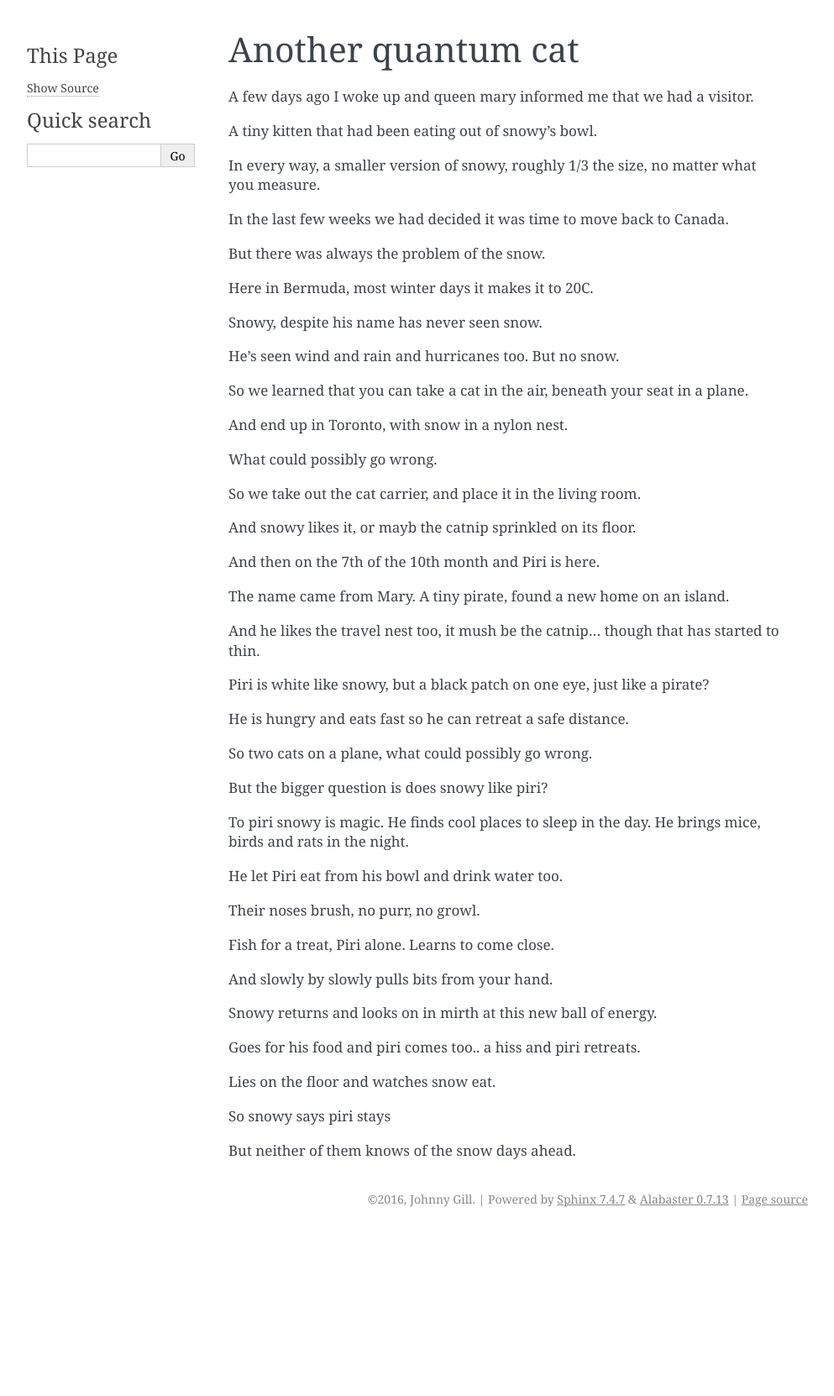
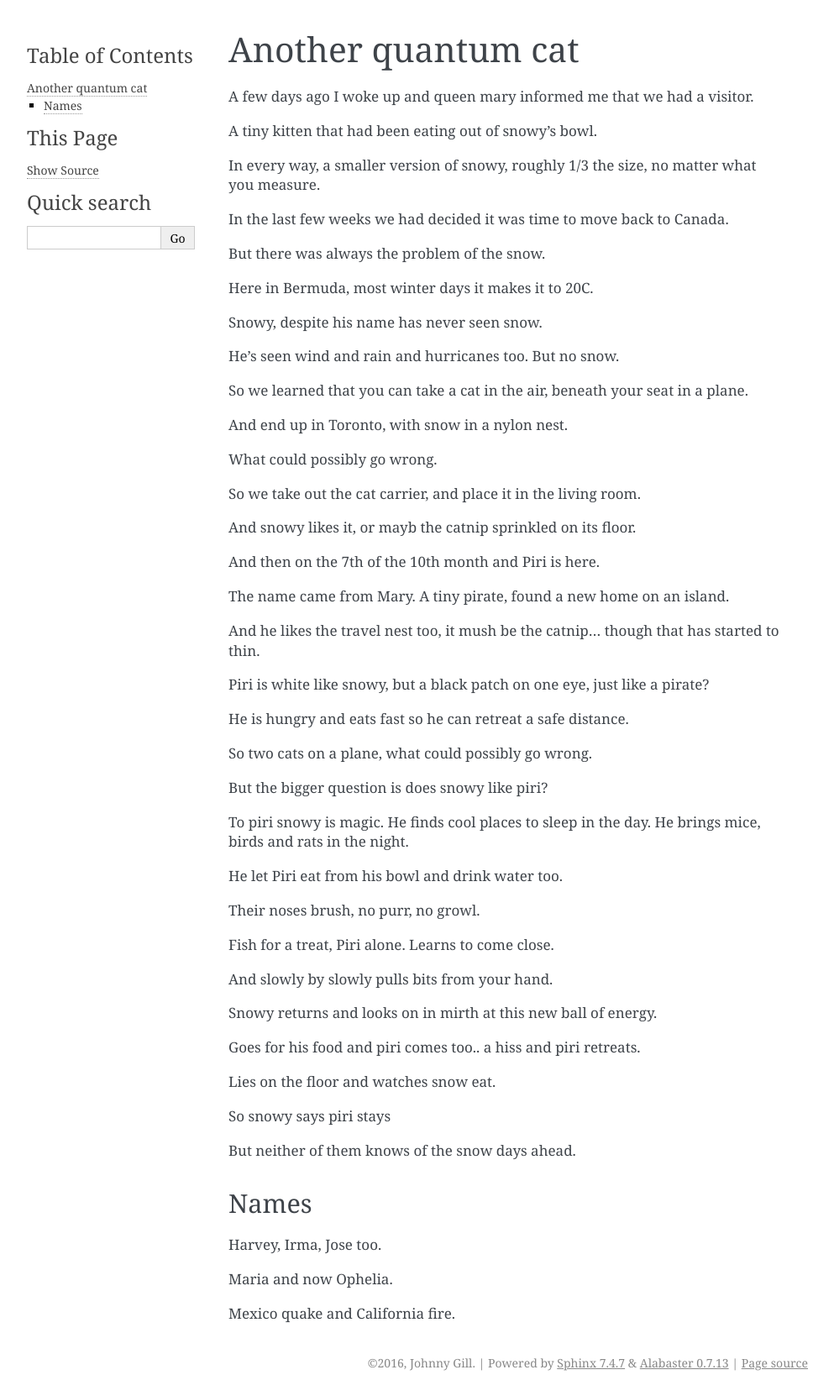
Before and after one commit to openbermuda/karmapi, a Sphinx documentation site: the page built from docs/nodice/piri.rst, in a window 1280 px wide. Shown: the whole page at 84% size, without its empty margins (148-1141 px from the left). Built offline with Sphinx 7.4.7, drawn with Linux system fonts in a browser that asks for light colours; formulas are drawn with MathJax 3; pages that are not in the unit, such as notebooks, are missing from menus; before the commit the page ends 1467 px from its top, so only the background shows below that.

Commit message:
names for cats

```diff
--- a/docs/nodice/piri.rst
+++ b/docs/nodice/piri.rst
@@ -69,3 +69,12 @@ Lies on the floor and watches snow eat.
 So snowy says piri stays
 
 But neither of them knows of the snow days ahead.
+
+Names
+=====
+
+Harvey, Irma, Jose too.
+
+Maria and now Ophelia.
+
+Mexico quake and California fire.
```
